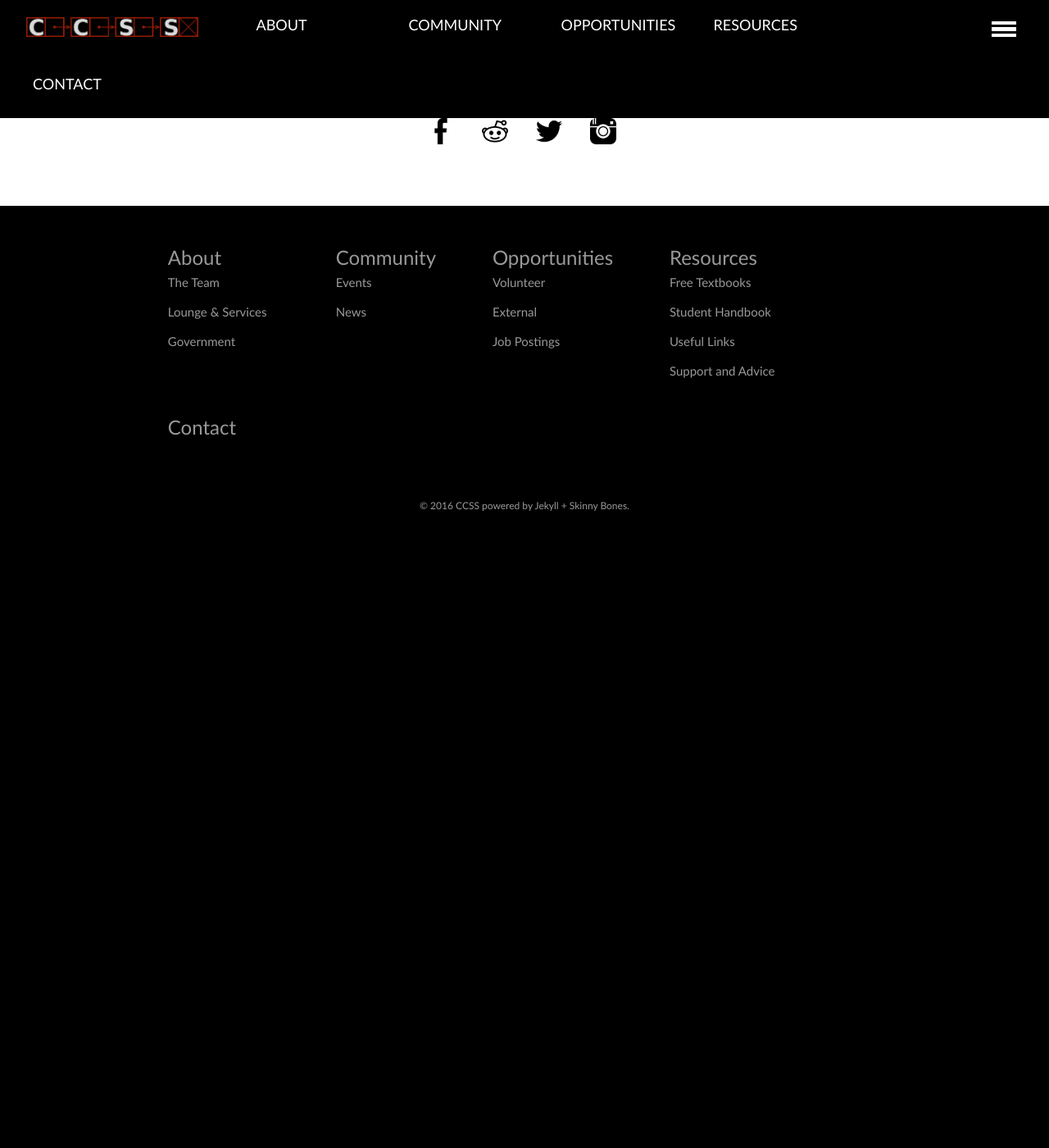
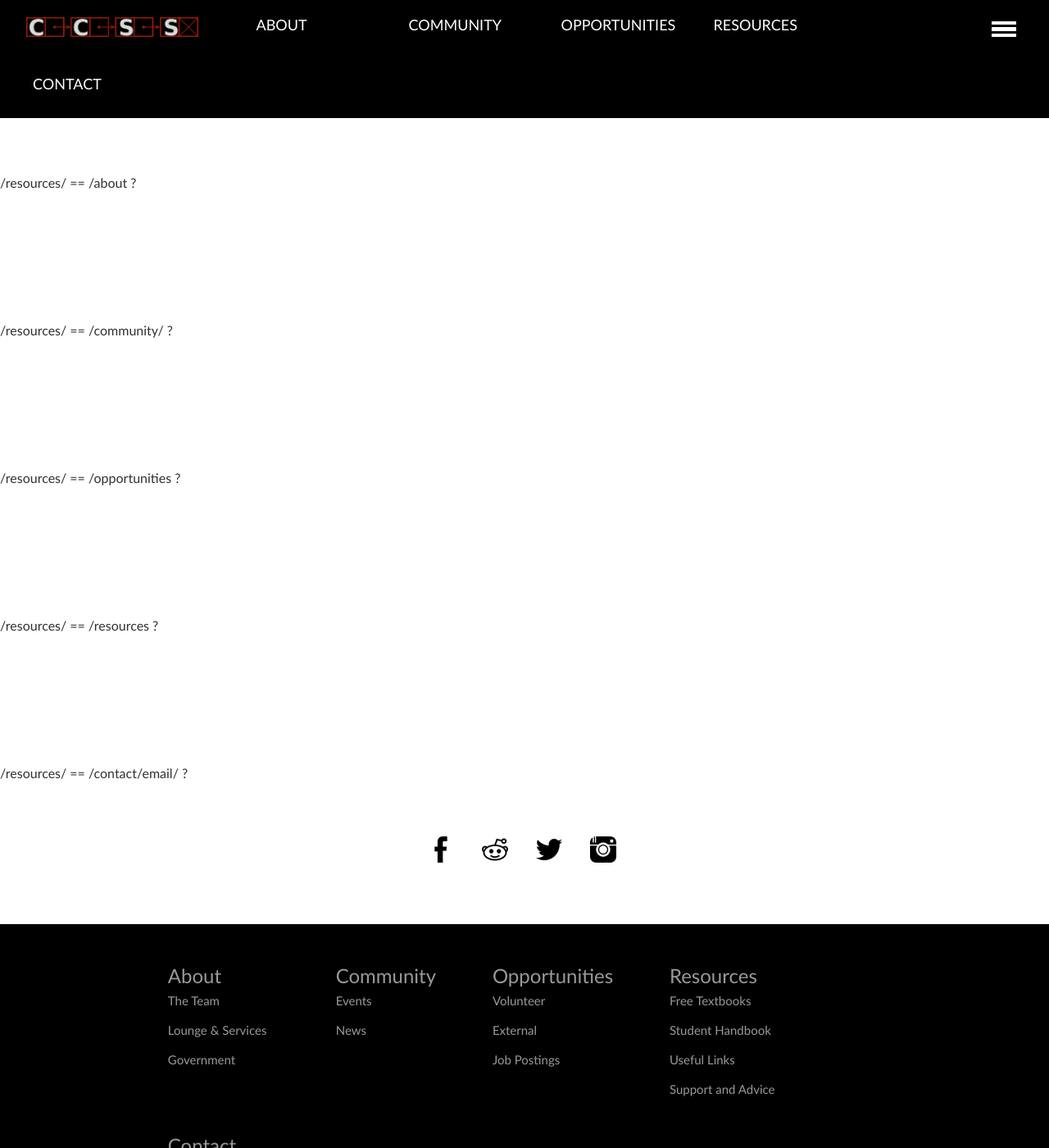
Before and after one commit to brittnylapierre/ccss_web, a Jekyll site: the page built from resources/index.md, in a window 1280 px wide and 1400 px high. Shown: the whole window at 82% size. Built offline with Jekyll 4.4.1, drawn with Linux system fonts in a browser that asks for light colours.

Commit message:
Update nav-page.html

```diff
--- a/_layouts/nav-page.html
+++ b/_layouts/nav-page.html
@@ -4,7 +4,7 @@ layout: default
 
 {{ content }}
 {% for link in site.data.navigation %}
-  {{ page.url }} == {{ link.url }} ?
+  <div style='margin-top: 156px'>{{ page.url }} == {{ link.url }} ?</div>
   {% if page.url == link.url %}
     yes
     {% if link.sublinks %}
```
